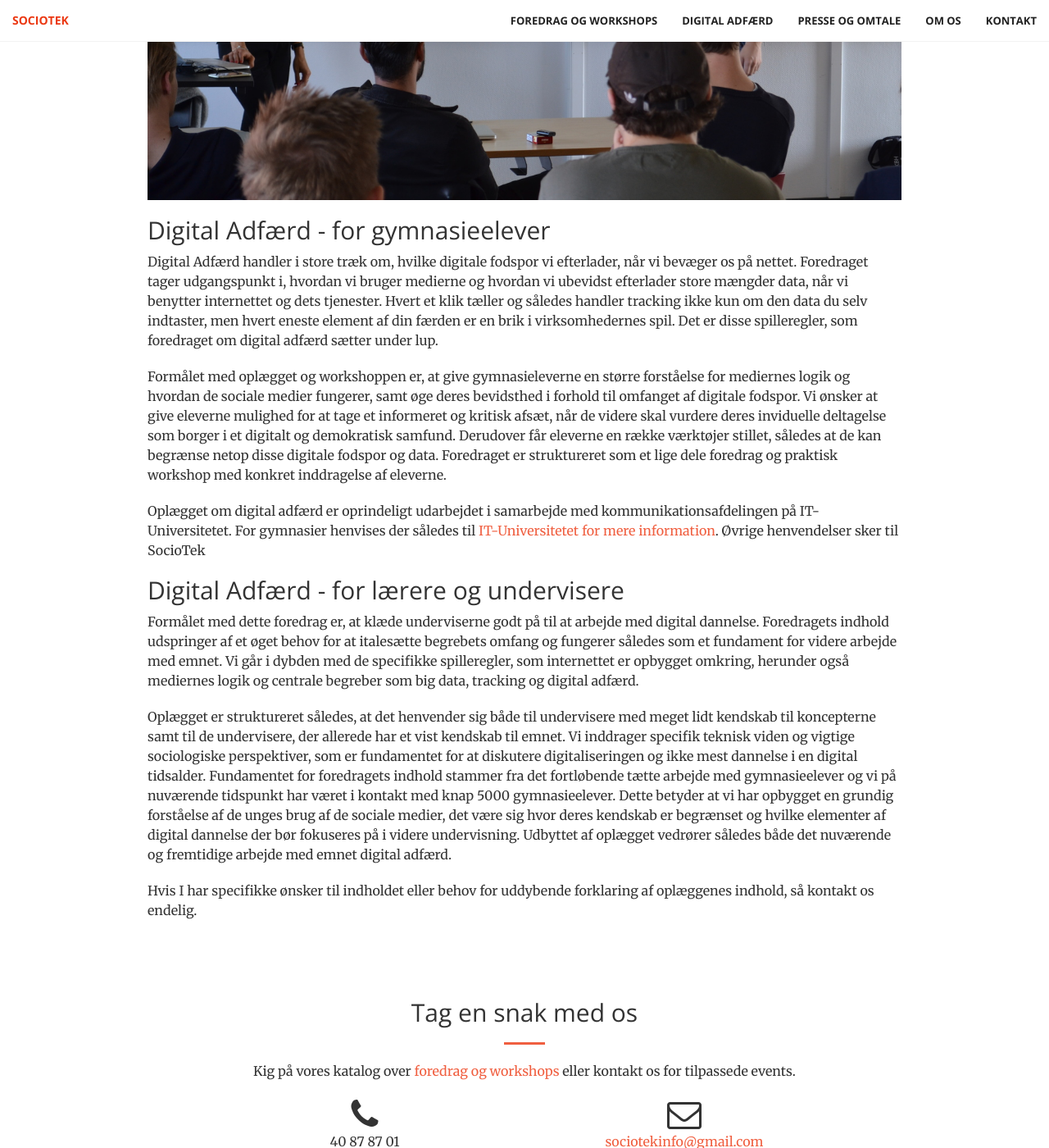
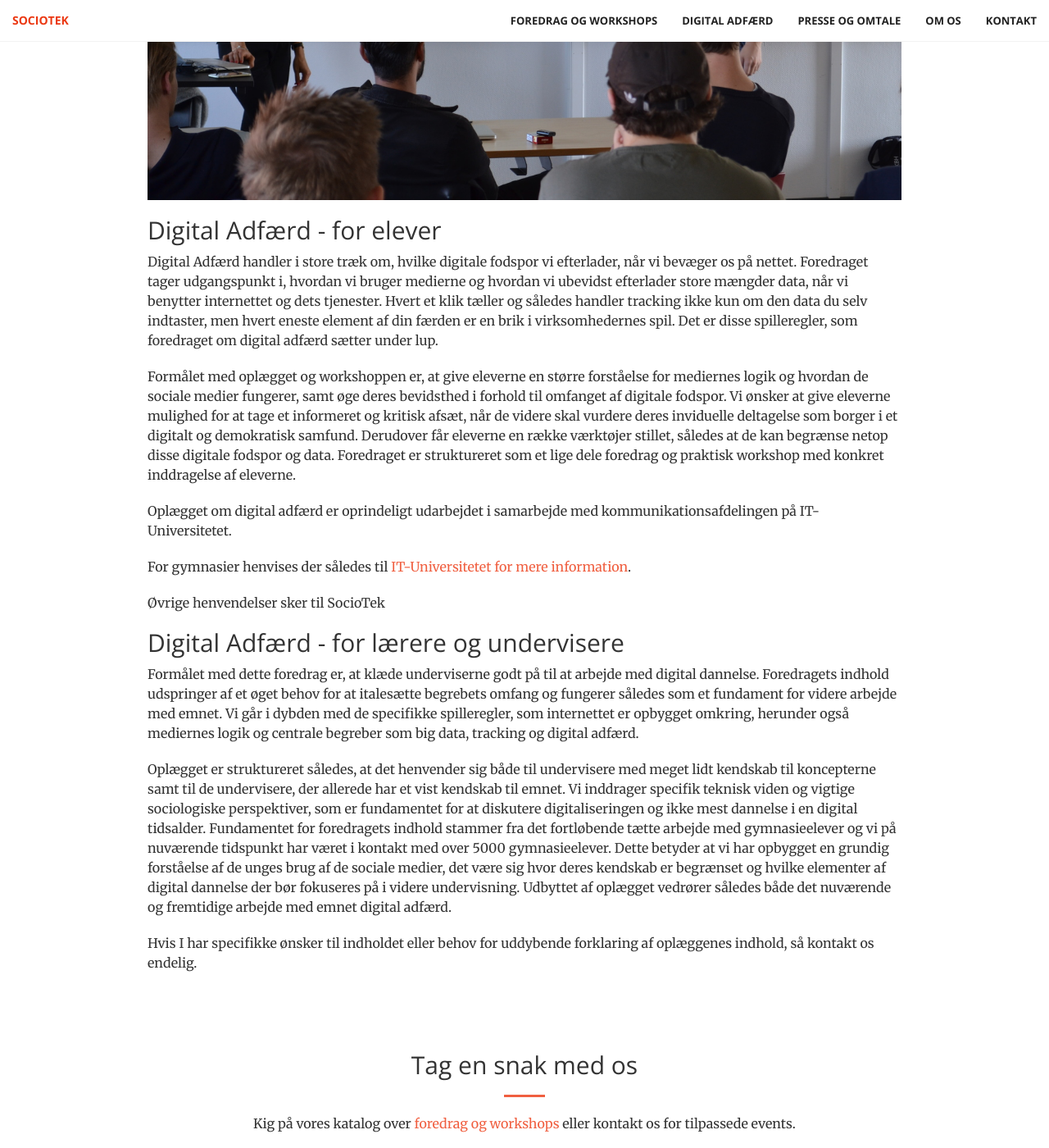
Before and after one commit to sociotek/sociotek.github.io, a Jekyll site: the page built from _posts/2017-01-01-digital-adfaerd.md, in a window 1280 px wide and 1400 px high, scrolled down 585 px. Shown: the whole window at 82% size. Built offline with Jekyll 4.4.1, drawn with Linux system fonts in a browser that asks for light colours.

Commit message:
more small additions

```diff
--- a/_posts/2017-01-01-digital-adfaerd.md
+++ b/_posts/2017-01-01-digital-adfaerd.md
@@ -6,21 +6,25 @@ permalink: /digital-adfaerd
 
 <img src="/img/DSC_0012.resized.JPG" alt="Digital Adfærd" class="img-responsive">
 
-## Digital Adfærd - for gymnasieelever
+## Digital Adfærd - for elever
 
 
 Digital Adfærd handler i store træk om, hvilke digitale fodspor vi efterlader, når vi bevæger os på nettet. Foredraget tager udgangspunkt i, hvordan vi bruger medierne og hvordan vi ubevidst efterlader store mængder data, når vi benytter internettet og dets tjenester. Hvert et klik tæller og således handler tracking ikke kun om den data du selv indtaster, men hvert eneste element af din færden er en brik i virksomhedernes spil. Det er disse spilleregler, som foredraget om digital adfærd sætter under lup.
 
-Formålet med oplægget og workshoppen er, at give gymnasieleverne en større forståelse for mediernes logik og hvordan de sociale medier fungerer, samt øge deres bevidsthed i forhold til omfanget af digitale fodspor. Vi ønsker at give eleverne mulighed for at tage et informeret og kritisk afsæt, når de videre skal vurdere deres inviduelle deltagelse som borger i et digitalt og demokratisk samfund. Derudover får eleverne en række værktøjer stillet, således at de kan begrænse netop disse digitale fodspor og data. Foredraget er struktureret som et lige dele foredrag og praktisk workshop med konkret inddragelse af eleverne.
+Formålet med oplægget og workshoppen er, at give eleverne en større forståelse for mediernes logik og hvordan de sociale medier fungerer, samt øge deres bevidsthed i forhold til omfanget af digitale fodspor. Vi ønsker at give eleverne mulighed for at tage et informeret og kritisk afsæt, når de videre skal vurdere deres inviduelle deltagelse som borger i et digitalt og demokratisk samfund. Derudover får eleverne en række værktøjer stillet, således at de kan begrænse netop disse digitale fodspor og data. Foredraget er struktureret som et lige dele foredrag og praktisk workshop med konkret inddragelse af eleverne.
 
 
-Oplægget om digital adfærd er oprindeligt udarbejdet i samarbejde med kommunikationsafdelingen på IT-Universitetet. For gymnasier henvises der således til [IT-Universitetet for mere information](https://www.itu.dk/om-itu/presse/nyheder/2017/itu-workshop-goer-teenagere-til-mere-reflekterede-medieforbrugere). Øvrige henvendelser sker til SocioTek
+Oplægget om digital adfærd er oprindeligt udarbejdet i samarbejde med kommunikationsafdelingen på IT-Universitetet.
+
+For gymnasier henvises der således til [IT-Universitetet for mere information](https://www.itu.dk/om-itu/presse/nyheder/2017/itu-workshop-goer-teenagere-til-mere-reflekterede-medieforbrugere).
+
+Øvrige henvendelser sker til SocioTek
 
 ## Digital Adfærd - for lærere og undervisere
 
 Formålet med dette foredrag er, at klæde underviserne godt på til at arbejde med digital dannelse. Foredragets indhold udspringer af et øget behov for at italesætte begrebets omfang og fungerer således som et fundament for videre arbejde med emnet. Vi går i dybden med de specifikke spilleregler, som internettet er opbygget omkring, herunder også mediernes logik og centrale begreber som big data, tracking og digital adfærd.
 
-Oplægget er struktureret således, at det henvender sig både til undervisere med meget lidt kendskab til koncepterne samt til de undervisere, der allerede har et vist kendskab til emnet. Vi inddrager specifik teknisk viden og vigtige sociologiske perspektiver, som er fundamentet for at diskutere digitaliseringen og ikke mest dannelse i en digital tidsalder. Fundamentet for foredragets indhold stammer fra det fortløbende tætte arbejde med gymnasieelever og vi på nuværende tidspunkt har været i kontakt med knap 5000 gymnasieelever. Dette betyder at vi har opbygget en grundig forståelse af de unges brug af de sociale medier, det være sig hvor deres kendskab er begrænset og hvilke elementer af digital dannelse der bør fokuseres på i videre undervisning. Udbyttet af oplægget vedrører således både det nuværende og fremtidige arbejde med emnet digital adfærd.
+Oplægget er struktureret således, at det henvender sig både til undervisere med meget lidt kendskab til koncepterne samt til de undervisere, der allerede har et vist kendskab til emnet. Vi inddrager specifik teknisk viden og vigtige sociologiske perspektiver, som er fundamentet for at diskutere digitaliseringen og ikke mest dannelse i en digital tidsalder. Fundamentet for foredragets indhold stammer fra det fortløbende tætte arbejde med gymnasieelever og vi på nuværende tidspunkt har været i kontakt med over 5000 gymnasieelever. Dette betyder at vi har opbygget en grundig forståelse af de unges brug af de sociale medier, det være sig hvor deres kendskab er begrænset og hvilke elementer af digital dannelse der bør fokuseres på i videre undervisning. Udbyttet af oplægget vedrører således både det nuværende og fremtidige arbejde med emnet digital adfærd.
 
 
 Hvis I har specifikke ønsker til indholdet eller behov for uddybende forklaring af oplæggenes indhold, så kontakt os endelig.
```
